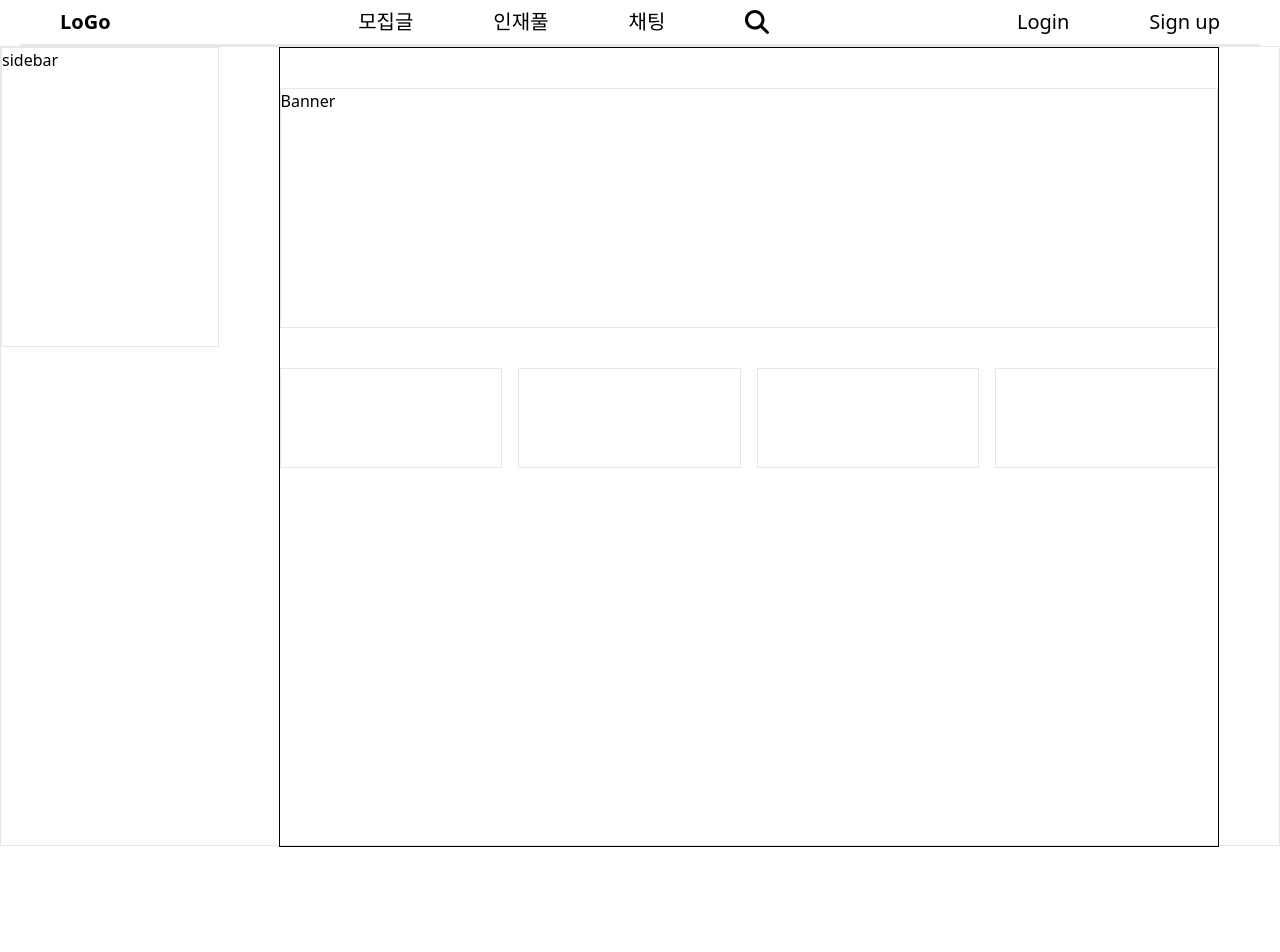
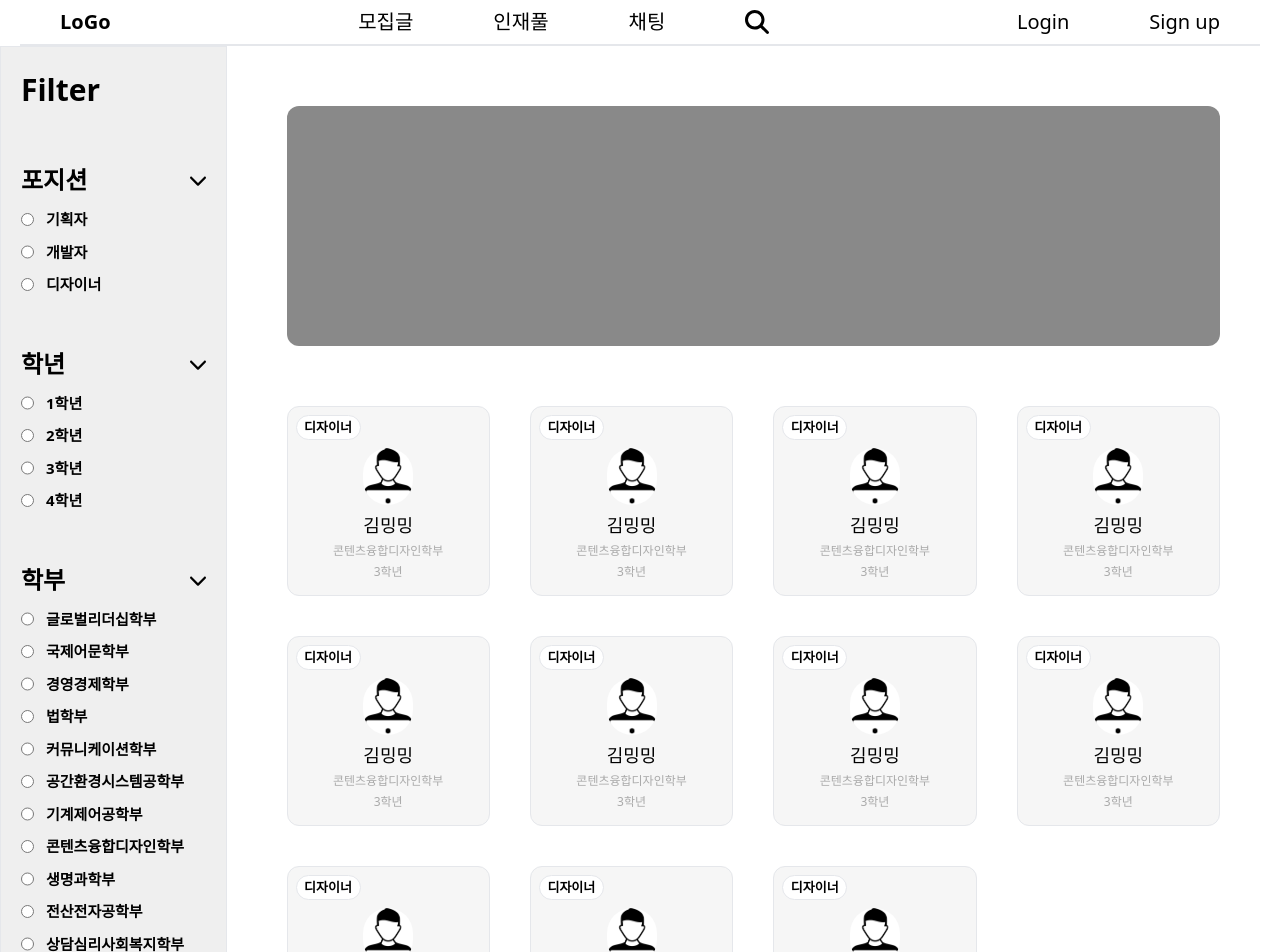
Before and after one commit to HCU-4400WON/hisbee, a React (Create React App) app in the folder src/main/frontend/: page /person in a window 1280 px wide. Shown: the top 952 px of the page. Before the commit the page ends 847 px from the top, so only its background shows below. Built offline with nearby package versions, Linux system fonts and the light colour scheme.

Commit message:
:art: [#41]person page design
person page design complete

```diff
--- a/src/main/frontend/src/Routes/Person.tsx
+++ b/src/main/frontend/src/Routes/Person.tsx
@@ -1,22 +1,199 @@
 import tw from "tailwind-styled-components";
 
 const Item = tw.div`
+ h-[190px]
+ border
+ bg-[#f6f6f6]
+ rounded-xl
+`;
 
-h-[100px]
- border
+const StyledSidebar = tw.div`
+w-[295px]
+border
+px-[20px]
+pt-[20px]
+pb-[60px]
+bg-[#efefef]
+`;
+
+const StyledFilterItem = tw.div`
+mt-[50px]
+`;
+
+const StyledSpan = tw.span`
+flex
+justify-between
+`;
+
+const StyledSubTitle = tw.p`
+text-[24px]
+font-bold
+`;
+const StyledButton = tw.svg`
+w-[16px]
+`;
+
+const Styledli = tw.li`
+flex
+my-[10px]
+`;
+
+const Styledul = tw.ul`
+`;
+
+const StyledRadio = tw.input`
+mr-3
+`;
+
+const StyledliText = tw.p`
+text-[15px]
+font-bold
 `;
 
 function Person() {
   return (
-    <div className="flex border  w-screen h-screen">
-      <div className="w-[295px] h-[300px] border">sidebar</div>
-      <div className="h-screen w-full border-black mx-[60px] border flex flex-col">
-        <div className="h-[240px] my-[40px] border">Banner</div>
-        <div className="grid grid-cols-4 gap-4 w-full justify-between">
-          <Item />
-          <Item />
-          <Item />
-          <Item />
+    <div className="flex  w-screen ">
+      <StyledSidebar>
+        <p className="text-[30px] font-bold">Filter</p>
+        <StyledFilterItem>
+          <StyledSpan>
+            <StyledSubTitle>포지션</StyledSubTitle>
+            <StyledButton
+              xmlns="http://www.w3.org/2000/svg"
+              viewBox="0 0 448 512"
+            >
+              <path d="M201.4 406.6c12.5 12.5 32.8 12.5 45.3 0l192-192c12.5-12.5 12.5-32.8 0-45.3s-32.8-12.5-45.3 0L224 338.7 54.6 169.4c-12.5-12.5-32.8-12.5-45.3 0s-12.5 32.8 0 45.3l192 192z" />
+            </StyledButton>
+          </StyledSpan>
+          <Styledul>
+            <Styledli>
+              <StyledRadio type="radio" />
+              <StyledliText>기획자</StyledliText>
+            </Styledli>
+            <Styledli>
+              <StyledRadio type="radio" />
+              <StyledliText>개발자</StyledliText>
+            </Styledli>
+            <Styledli>
+              <StyledRadio type="radio" />
+              <StyledliText>디자이너</StyledliText>
+            </Styledli>
+          </Styledul>
+        </StyledFilterItem>
+
+        <StyledFilterItem className="">
+          <StyledSpan>
+            <StyledSubTitle>학년</StyledSubTitle>
+            <StyledButton
+              xmlns="http://www.w3.org/2000/svg"
+              viewBox="0 0 448 512"
+            >
+              <path d="M201.4 406.6c12.5 12.5 32.8 12.5 45.3 0l192-192c12.5-12.5 12.5-32.8 0-45.3s-32.8-12.5-45.3 0L224 338.7 54.6 169.4c-12.5-12.5-32.8-12.5-45.3 0s-12.5 32.8 0 45.3l192 192z" />
+            </StyledButton>
+          </StyledSpan>
+
+          <Styledul>
+            <Styledli>
+              <StyledRadio type="radio" />
+              <StyledliText>1학년</StyledliText>
+            </Styledli>
+            <Styledli>
+              <StyledRadio type="radio" />
+              <StyledliText>2학년</StyledliText>
+            </Styledli>
+            <Styledli>
+              <StyledRadio type="radio" />
+              <StyledliText>3학년</StyledliText>
+            </Styledli>
+            <Styledli>
+              <StyledRadio type="radio" />
+              <StyledliText>4학년</StyledliText>
+            </Styledli>
+          </Styledul>
+        </StyledFilterItem>
+
+        <StyledFilterItem className="">
+          <StyledSpan>
+            <StyledSubTitle>학부</StyledSubTitle>
+            <StyledButton
+              xmlns="http://www.w3.org/2000/svg"
+              viewBox="0 0 448 512"
+            >
+              <path d="M201.4 406.6c12.5 12.5 32.8 12.5 45.3 0l192-192c12.5-12.5 12.5-32.8 0-45.3s-32.8-12.5-45.3 0L224 338.7 54.6 169.4c-12.5-12.5-32.8-12.5-45.3 0s-12.5 32.8 0 45.3l192 192z" />
+            </StyledButton>
+          </StyledSpan>
+
+          <Styledul>
+            <Styledli>
+              <StyledRadio type="radio" />
+              <StyledliText>글로벌리더십학부</StyledliText>
+            </Styledli>
+            <Styledli>
+              <StyledRadio type="radio" />
+              <StyledliText>국제어문학부</StyledliText>
+            </Styledli>
+            <Styledli>
+              <StyledRadio type="radio" />
+              <StyledliText>경영경제학부</StyledliText>
+            </Styledli>
+            <Styledli>
+              <StyledRadio type="radio" />
+              <StyledliText>법학부</StyledliText>
+            </Styledli>
+            <Styledli>
+              <StyledRadio type="radio" />
+              <StyledliText>커뮤니케이션학부</StyledliText>
+            </Styledli>
+            <Styledli>
+              <StyledRadio type="radio" />
+              <StyledliText>공간환경시스템공학부</StyledliText>
+            </Styledli>
+            <Styledli>
+              <StyledRadio type="radio" />
+              <StyledliText>기계제어공학부</StyledliText>
+            </Styledli>
+            <Styledli>
+              <StyledRadio type="radio" />
+              <StyledliText>콘텐츠융합디자인학부</StyledliText>
+            </Styledli>
+            <Styledli>
+              <StyledRadio type="radio" />
+              <StyledliText>생명과학부</StyledliText>
+            </Styledli>
+            <Styledli>
+              <StyledRadio type="radio" />
+              <StyledliText>전산전자공학부</StyledliText>
+            </Styledli>
+            <Styledli>
+              <StyledRadio type="radio" />
+              <StyledliText>상담심리사회복지학부</StyledliText>
+            </Styledli>
+            <Styledli>
+              <StyledRadio type="radio" />
+              <StyledliText>ICT창업학부</StyledliText>
+            </Styledli>
+          </Styledul>
+        </StyledFilterItem>
+      </StyledSidebar>
+
+      <div className=" w-full mx-[60px]  flex flex-col">
+        <div className="h-[240px] my-[60px] bg-[#898989] rounded-xl"></div>
+        <div className="grid grid-cols-4 gap-10 w-full justify-between">
+          {[0, 1, 2, 3, 4, 5, 6, 7, 8, 9, 10].map((item) => (
+            <Item>
+              <div className="flex border rounded-full bg-white m-2 w-[65px] h-[25px] justify-center items-center">
+                <p className="text-[13px] font-bold">디자이너</p>
+              </div>
+              <div className="flex flex-col items-center">
+                <img src="img/user.png" className="rounded-full w-[50px]" />
+                <p className="text-[18px] mt-[7px]">김밍밍</p>
+                <p className="text-[12px] mt-[3px] text-[#aaaaaa]">
+                  콘텐츠융합디자인학부
+                </p>
+                <p className="text-[12px] mt-[3px] text-[#aaaaaa]">3학년</p>
+              </div>
+            </Item>
+          ))}
         </div>
       </div>
     </div>
```
Also changed, not shown: src/main/frontend/public/img/user.png (added).
